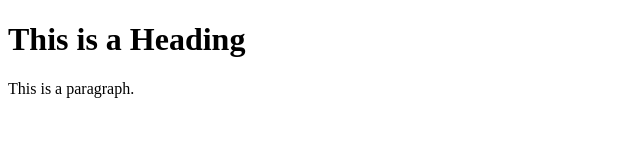
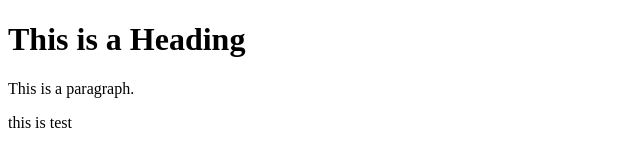
Before and after one commit to akhilesh807802/test, a plain HTML site: page index.html in a window 1280 px wide. Shown: the full height of the page, 0-640 px from the left. Drawn offline with Linux system fonts and the light colour scheme.

Commit message:
Update index.html

```diff
--- a/index.html
+++ b/index.html
@@ -7,6 +7,6 @@
 
 <h1>This is a Heading</h1>
 <p>This is a paragraph.</p>
-
+<P>this is test</p>
 </body>
 </html>
```
